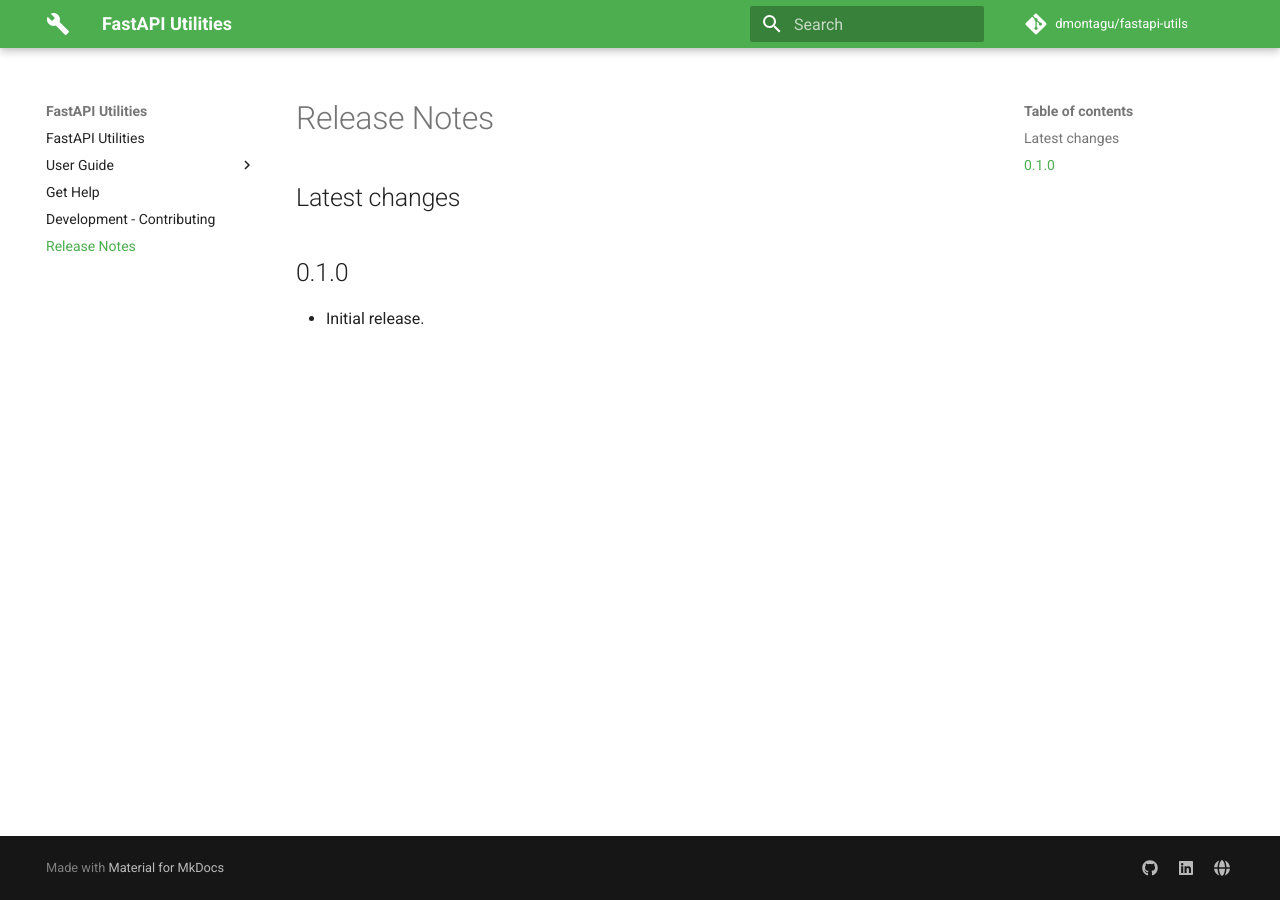
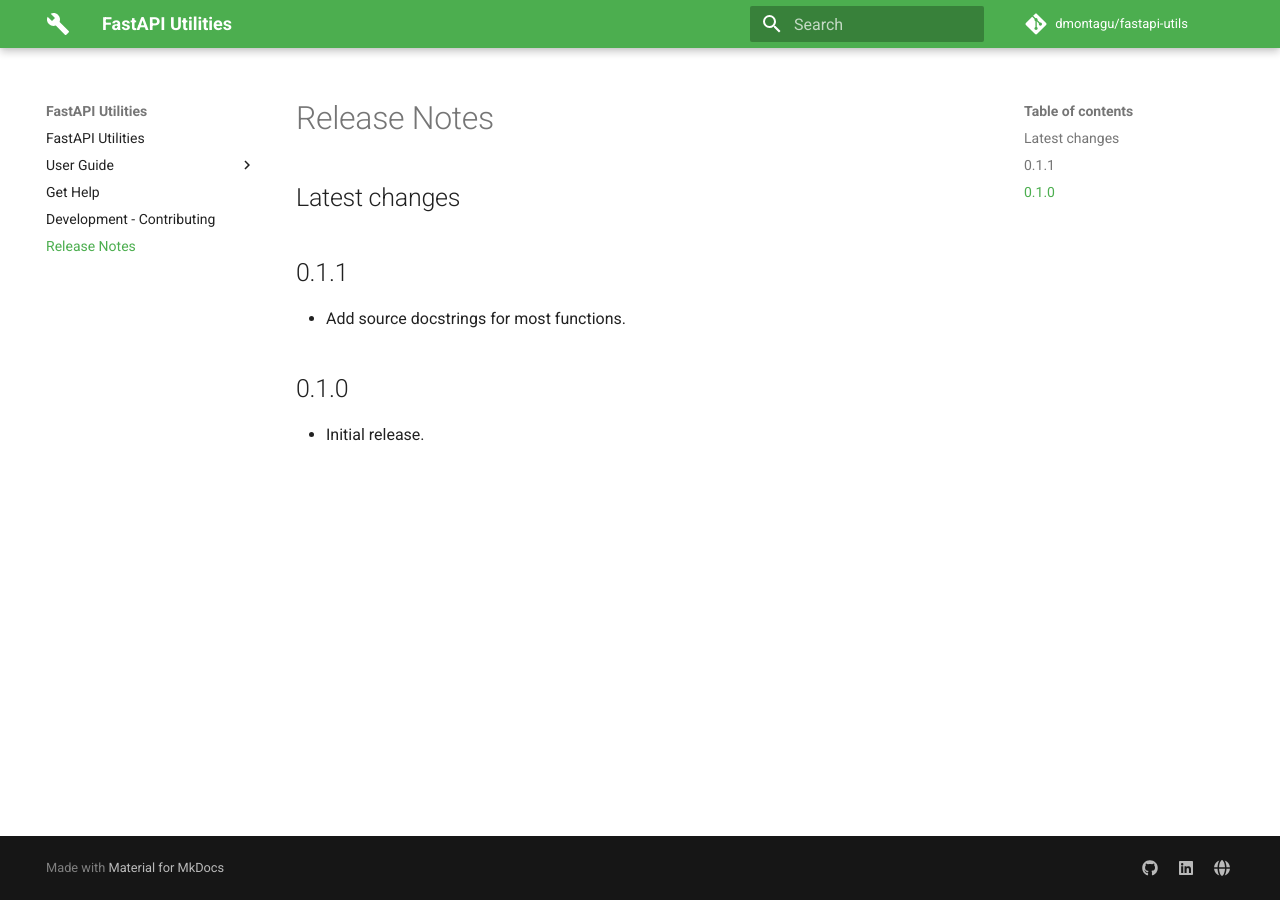
Before and after one commit to dmontagu/fastapi-utils, an MkDocs documentation site: the page built from docs/release-notes.md, in a window 1280 px wide. Built offline with MkDocs 1.6.1 and Material for MkDocs 9.7.7, drawn with Linux system fonts in a browser that asks for light colours; comment, search, counter and statistics services are not loaded.

Commit message:
Update release notes and add publish workflow

```diff
--- a/docs/release-notes.md
+++ b/docs/release-notes.md
@@ -1,5 +1,8 @@
 ## Latest changes
 
+## 0.1.1
+
+* Add source docstrings for most functions.
 
 ## 0.1.0
 
```
Also changed, not shown: 1 other file.
